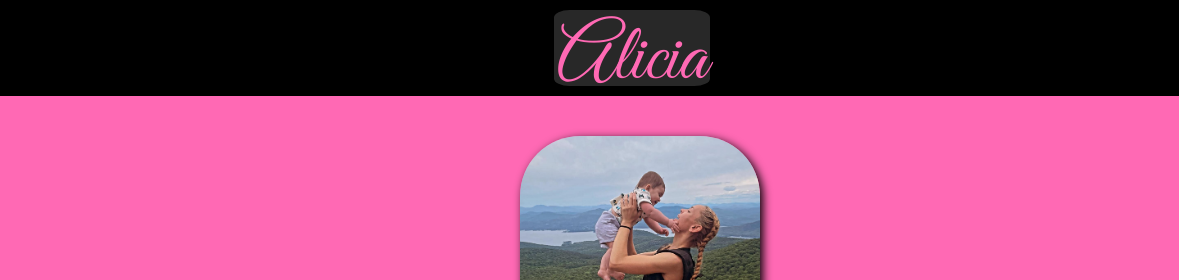
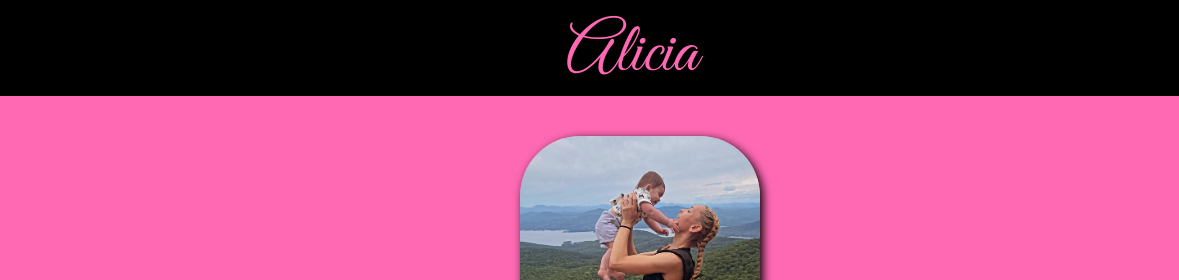
Before and after one commit to summerfr33ze/alicia, a plain HTML site: page index.html in a window 1280 px wide. Shown: the top 280 px of the page, 0-1179 px from the left. Drawn offline with Linux system fonts and the light colour scheme.

Commit message:
fixed title

```diff
--- a/styles.css
+++ b/styles.css
@@ -24,12 +24,11 @@ body, html {
 
 .title {
     color:hotpink;
-    background-color: 		#282828;
     margin: 10px 0px 10px 0px;
     border-radius: 10%;
     padding: 0px 3px 0px 3px;
     font-family: greatvibes;
-    font-size: 80px;
+    font-size: 70px;
     margin-left: 10vh;
 
 }
```
